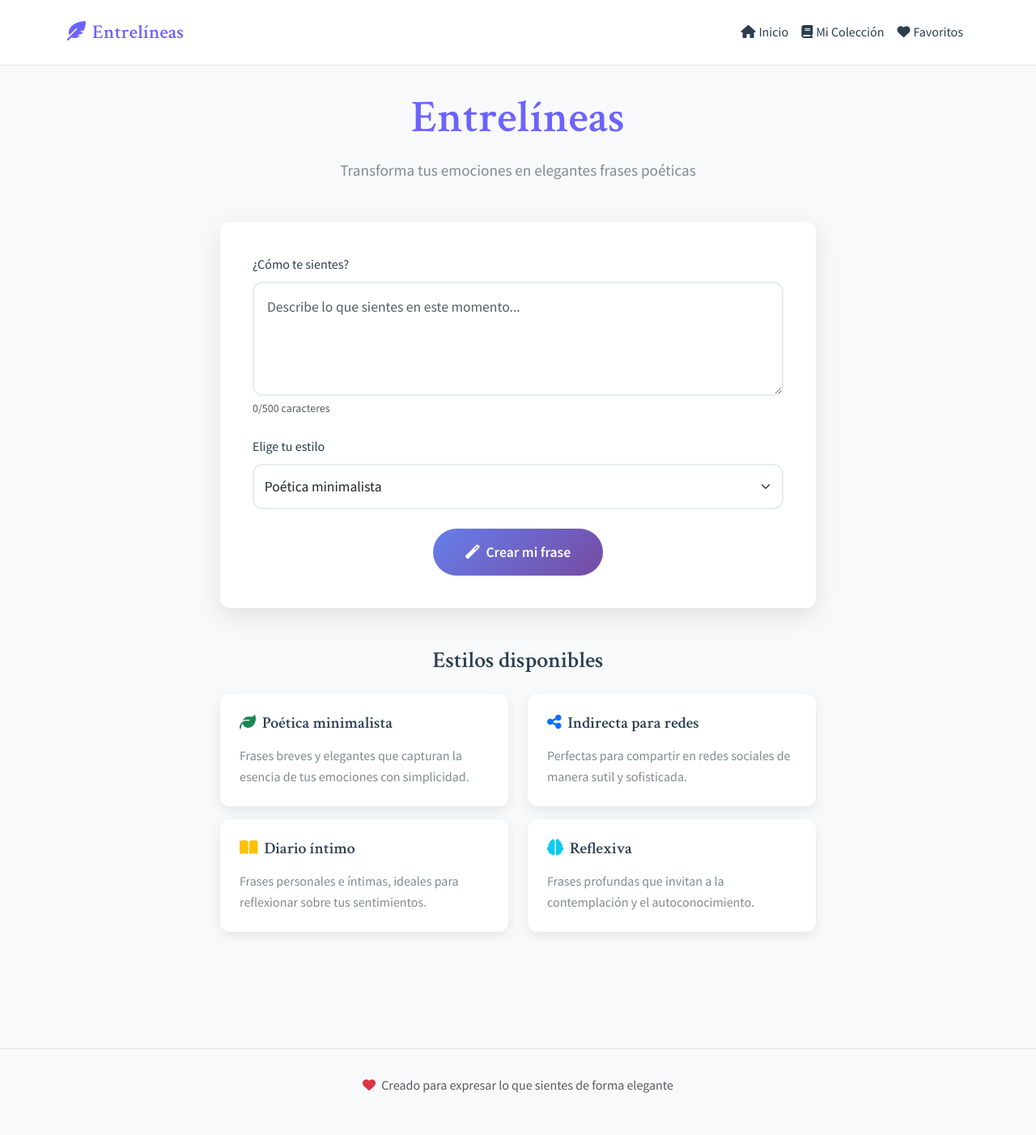
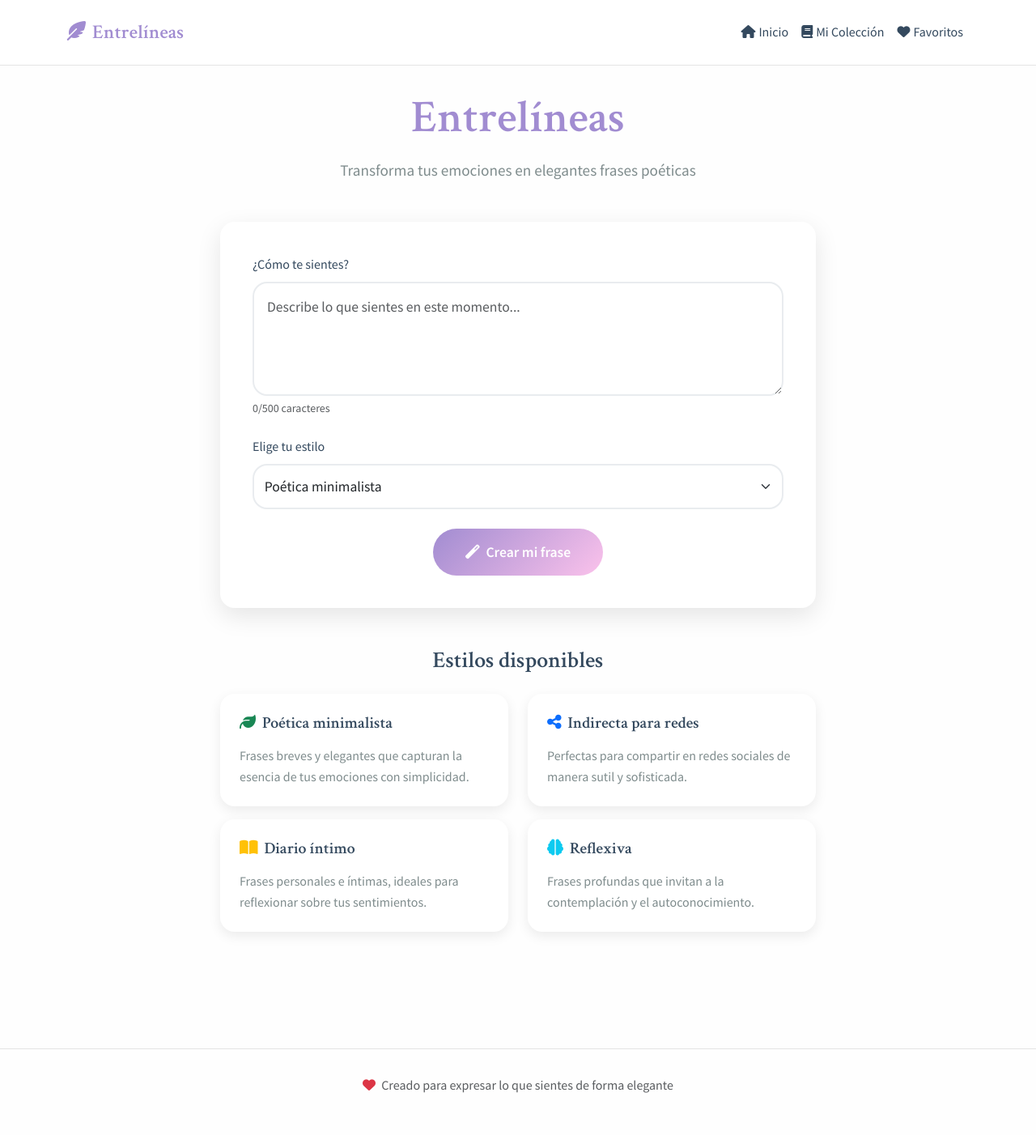
Before and after one commit to niamhcai17/emotional-echo, a Flask app: page / in a window 1280 px wide. Shown: the whole page at 81% size. Run offline with Flask 3, Linux system fonts and the light colour scheme.

```diff
--- a/app.py
+++ b/app.py
@@ -2,17 +2,13 @@ import os
 import logging
 
 from flask import Flask
-from flask_sqlalchemy import SQLAlchemy
-from sqlalchemy.orm import DeclarativeBase
 from werkzeug.middleware.proxy_fix import ProxyFix
+
+# Import db from database module
+from database import db
 
 # Configure logging for debugging
 logging.basicConfig(level=logging.DEBUG)
-
-class Base(DeclarativeBase):
-    pass
-
-db = SQLAlchemy(model_class=Base)
 
 # Create the app
 app = Flask(__name__)
--- a/static/css/style.css
+++ b/static/css/style.css
@@ -1,14 +1,14 @@
 /* Root variables for consistent theming */
 :root {
-    --primary-color: #6c63ff;
-    --secondary-color: #f8f9fa;
-    --accent-color: #ff6b6b;
-    --text-primary: #2c3e50;
+    --primary-color: #a18cd1;
+    --secondary-color: #fefefe;
+    --accent-color: #fbc2eb;
+    --text-primary: #34495e;
     --text-secondary: #7f8c8d;
-    --text-muted: #95a5a6;
-    --bg-gradient: linear-gradient(135deg, #667eea 0%, #764ba2 100%);
+    --text-muted: #dfe6e9;
+    --bg-gradient: linear-gradient(135deg, #a18cd1 0%, #fbc2eb 100%);
     --card-shadow: 0 10px 30px rgba(0, 0, 0, 0.1);
-    --border-radius: 12px;
+    --border-radius: 18px;
     --transition: all 0.3s ease;
 }
 
```
